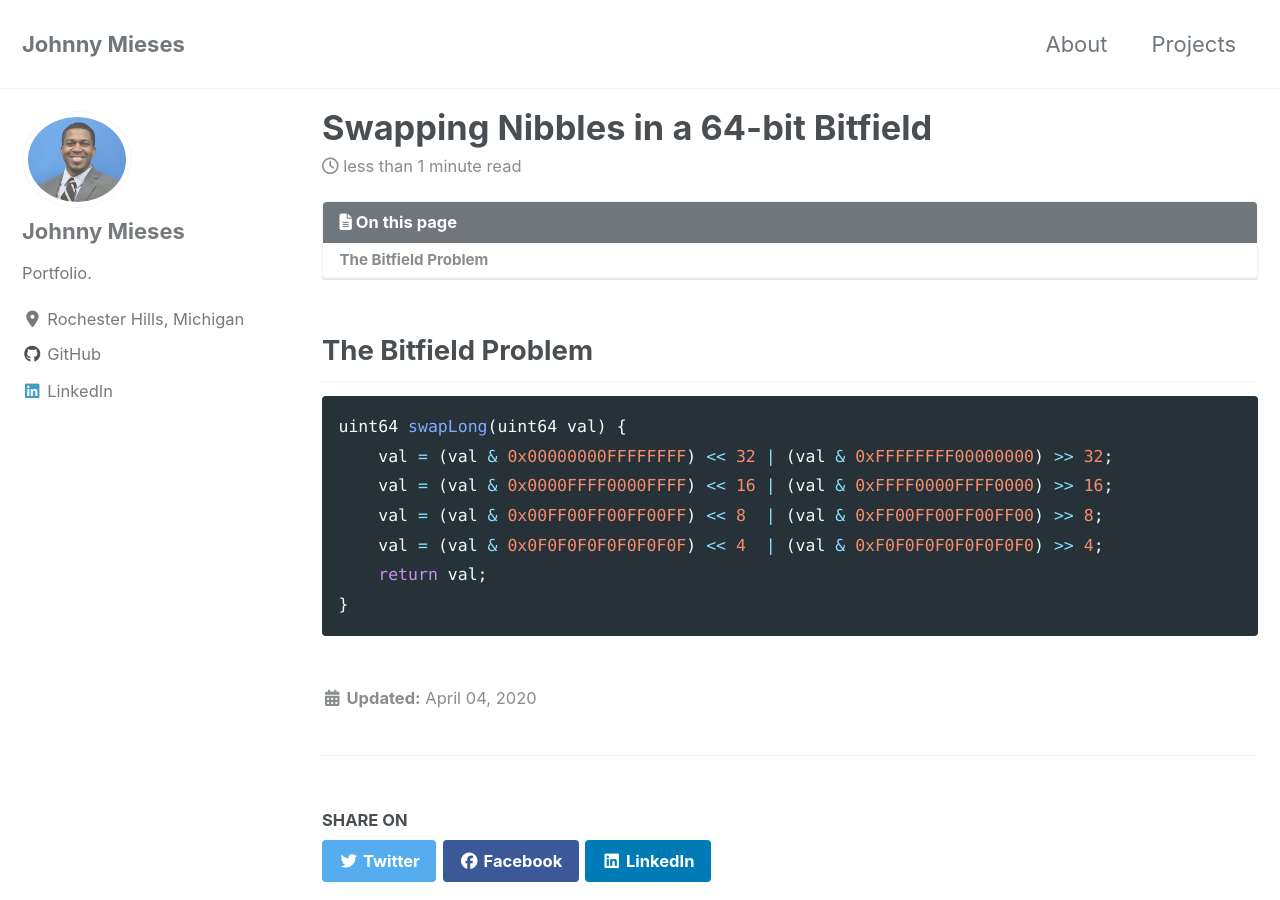
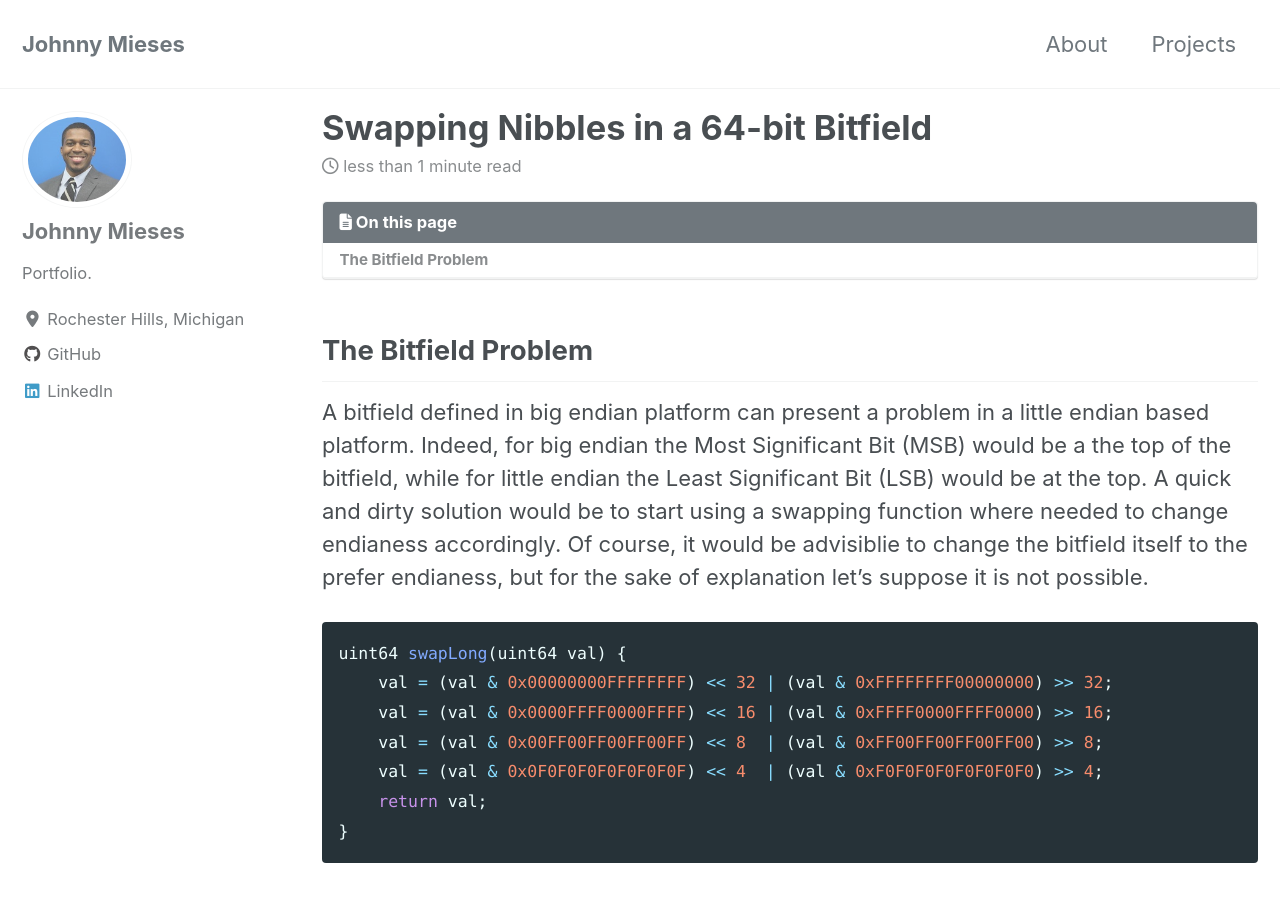
Before and after one commit to jmieses/jmportfolio.github.io, a Jekyll site: the page built from _posts/2020-24-04-Swapping-Nibbles-in-64-bitfield.md, in a window 1280 px wide and 900 px high. Built offline with Jekyll 4.4.1, drawn with Linux system fonts in a browser that asks for light colours; cached includes are drawn as plain includes; nearby versions of some CDN libraries.

Commit message:
post update

````diff
--- a/_posts/2020-24-04-Swapping-Nibbles-in-64-bitfield.md
+++ b/_posts/2020-24-04-Swapping-Nibbles-in-64-bitfield.md
@@ -11,6 +11,9 @@ classes: wide
 ## The Bitfield Problem
 
 
+A bitfield defined in big endian platform can present a problem in a little endian based platform. Indeed, for big endian the Most Significant Bit (MSB) would be a the top of the bitfield, while for little endian the Least Significant Bit (LSB) would be at the top. A quick and dirty solution would be to start using a swapping function where needed to change endianess accordingly. Of course, it would be advisiblie to change the bitfield itself to the prefer endianess, but for the sake of explanation let's suppose it is not possible.
+
+
 
 ```c
 uint64 swapLong(uint64 val) {
````
